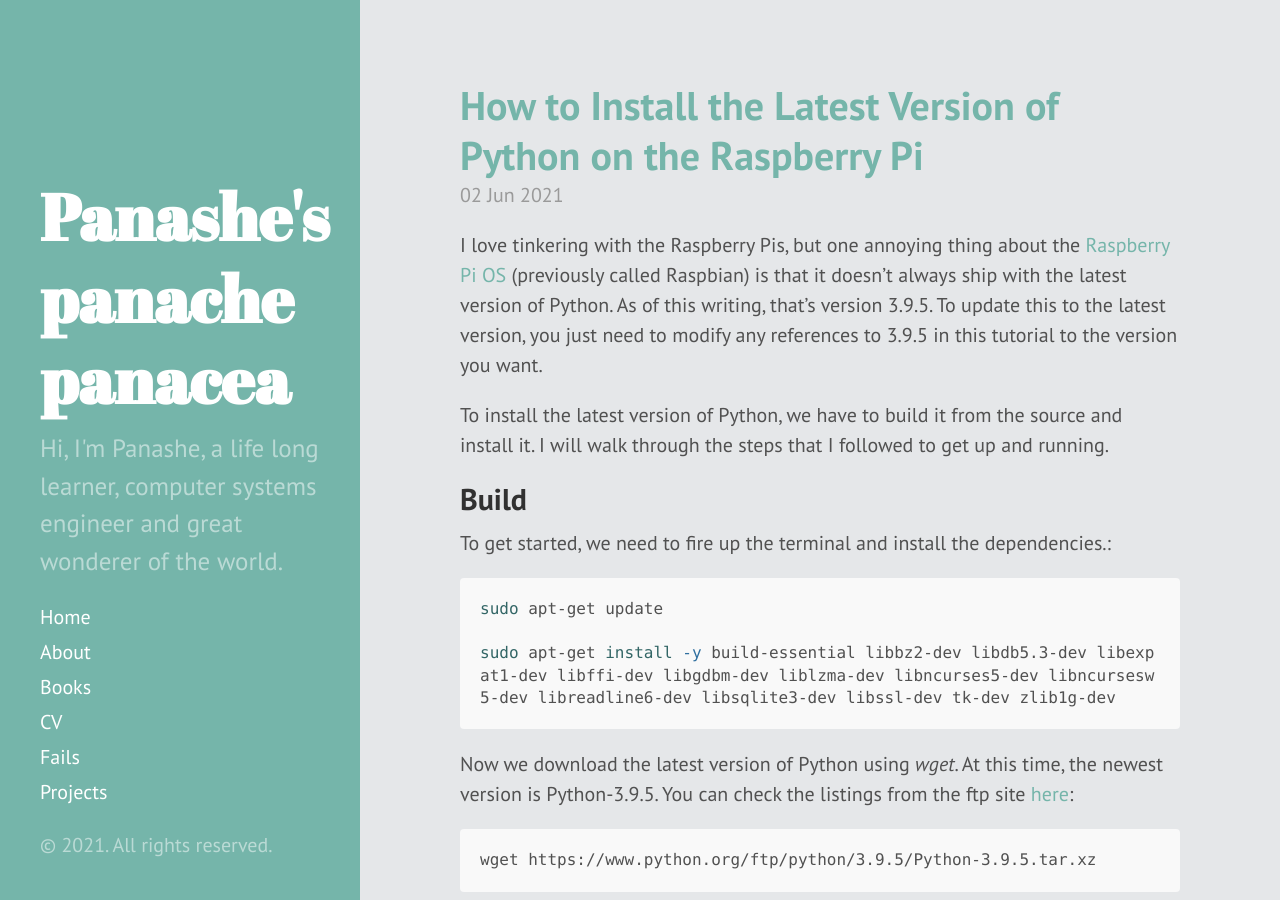
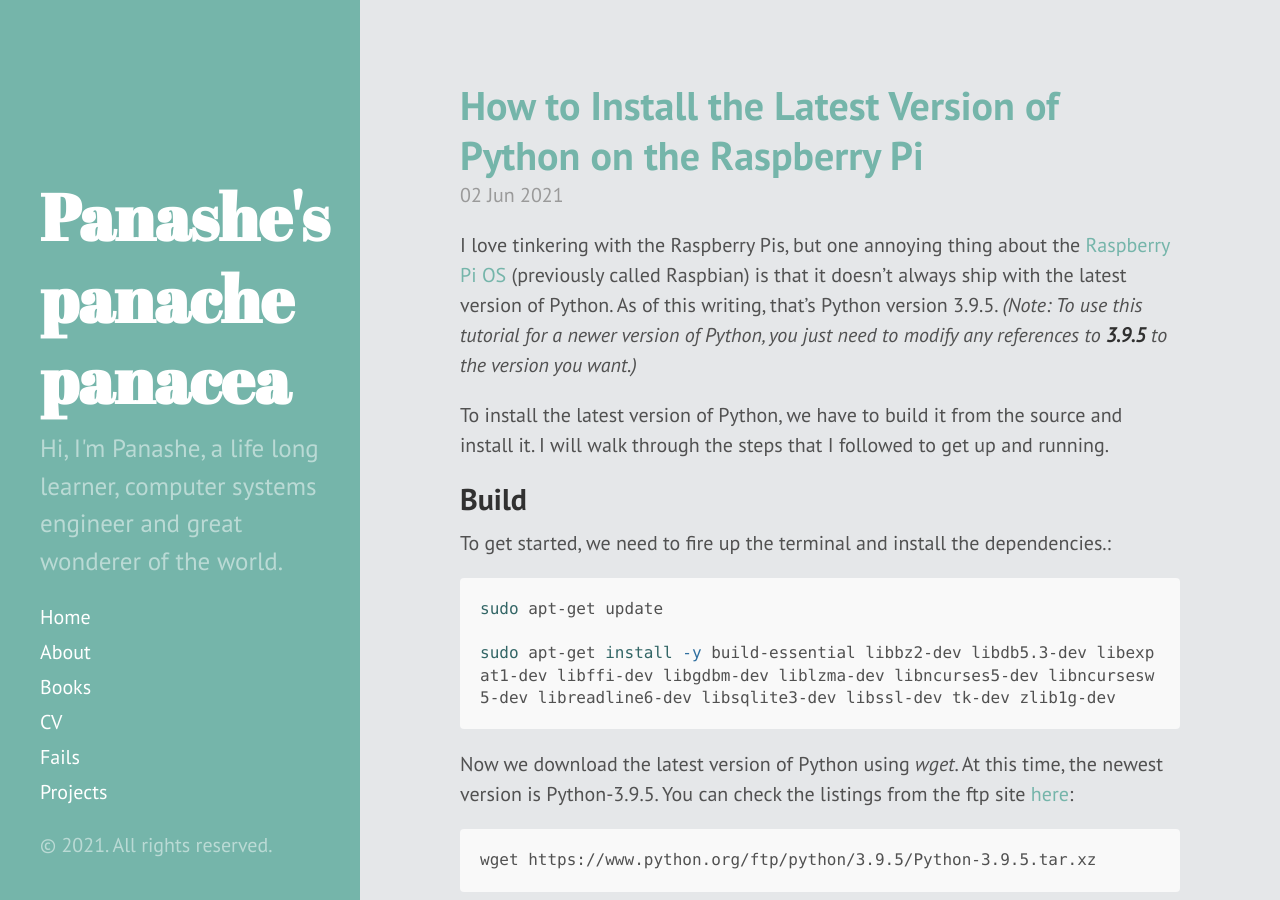
Before and after one commit to anphase/pmn.nz, a Jekyll site: the page built from index.html, in a window 1280 px wide and 900 px high. Built offline with Jekyll 4.4.1, drawn with Linux system fonts in a browser that asks for light colours; the list of posts is cut into pages by our own code.

Commit message:
Update Raspberry Pi post to add clarity to intro

```diff
--- a/_posts/2021-06-02-How to install the latest Python on the Raspberry Pi.md
+++ b/_posts/2021-06-02-How to install the latest Python on the Raspberry Pi.md
@@ -5,7 +5,8 @@ categories: productivity
 date:   2021-06-02
 ---
 
-I love tinkering with the Raspberry Pis, but one annoying thing about the [Raspberry Pi OS]("https://www.raspberrypi.org/software/")  (previously called Raspbian) is that it doesn't always ship with the latest version of Python. As of this writing, that's version 3.9.5. To update this to the latest version, you just need to modify any references to 3.9.5 in this tutorial to the version you want.
+I love tinkering with the Raspberry Pis, but one annoying thing about the [Raspberry Pi OS]("https://www.raspberrypi.org/software/")  (previously called Raspbian) is that it doesn't always ship with the latest version of Python. As of this writing, that's Python version 3.9.5.
+*(Note: To use this tutorial for a newer version of Python, you just need to modify any references to **3.9.5** to the version you want.)*
 
 To install the latest version of Python, we have to build it from the source and install it. I will walk through the steps that I followed to get up and running.
 
```
Also changed, not shown: 3 other files.
